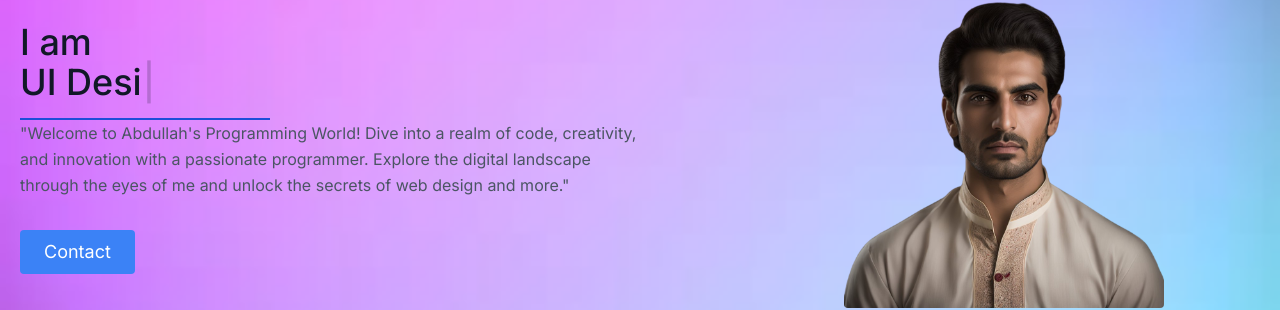
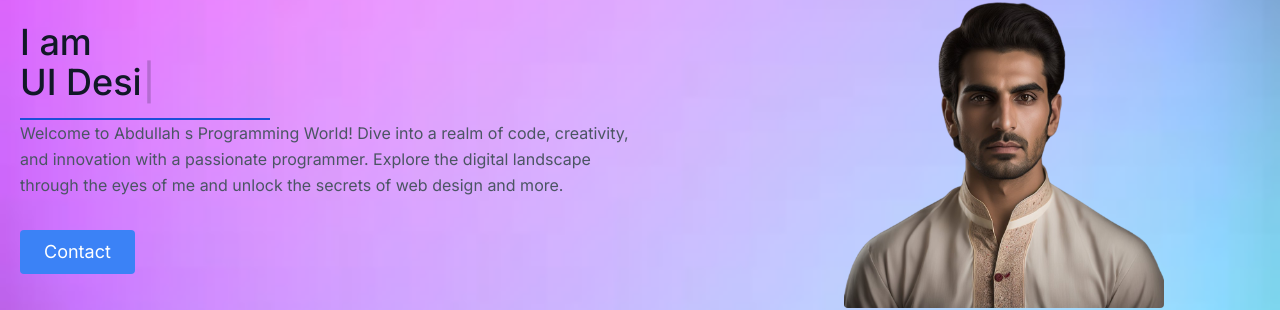
Before and after one commit to Pkabdullah/Portfolio, a Next.js app: page / in a window 1280 px wide. Shown: the part 228-538 px from the top of the page. Built offline with nearby package versions, Linux system fonts and the light colour scheme.

Commit message:
Update hero.tsx

```diff
--- a/src/app/components/hero.tsx
+++ b/src/app/components/hero.tsx
@@ -22,7 +22,7 @@ const Hero = () => {
                     </h1>
                     <div className="w-[250px] h-[2px] bg-blue-700"></div>
                     <p className="mb-8 leading-relaxed">
-                        "Welcome to Abdullah's Programming World! Dive into a realm of code, creativity, and innovation with a passionate programmer. Explore the digital landscape through the eyes of me and unlock the secrets of web design and more."
+                        Welcome to Abdullah s Programming World! Dive into a realm of code, creativity, and innovation with a passionate programmer. Explore the digital landscape through the eyes of me and unlock the secrets of web design and more.
                     </p>
                     <div className="flex justify-center">
                         <Link href= {"#contact"}>
```
